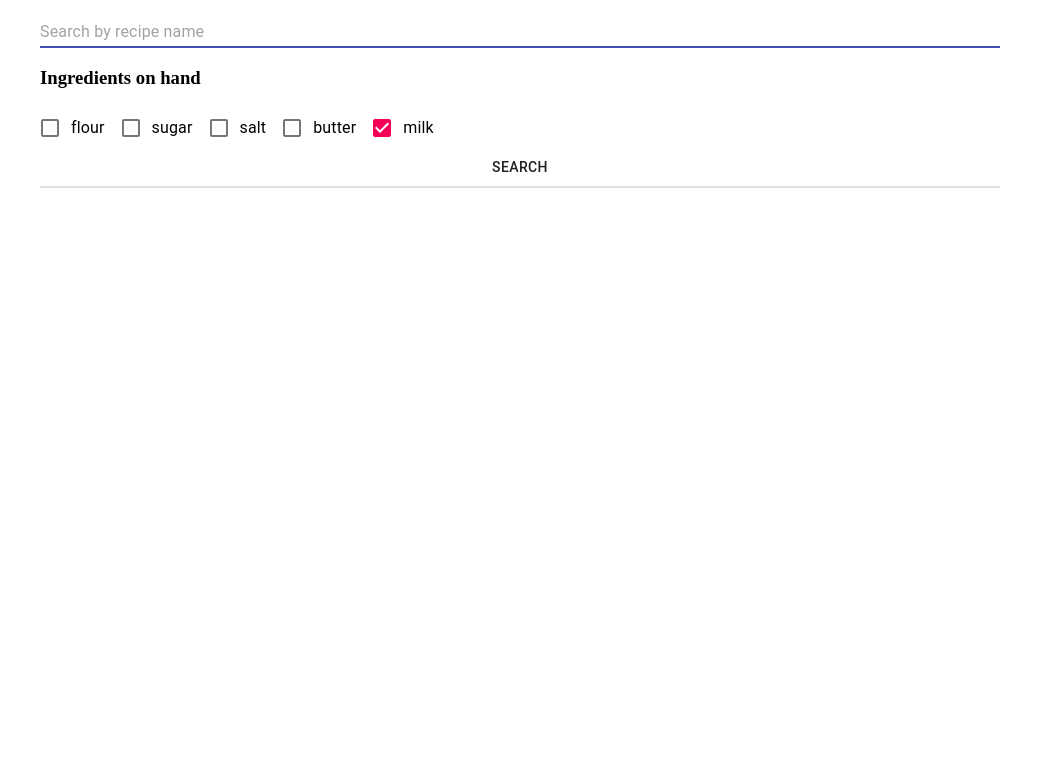
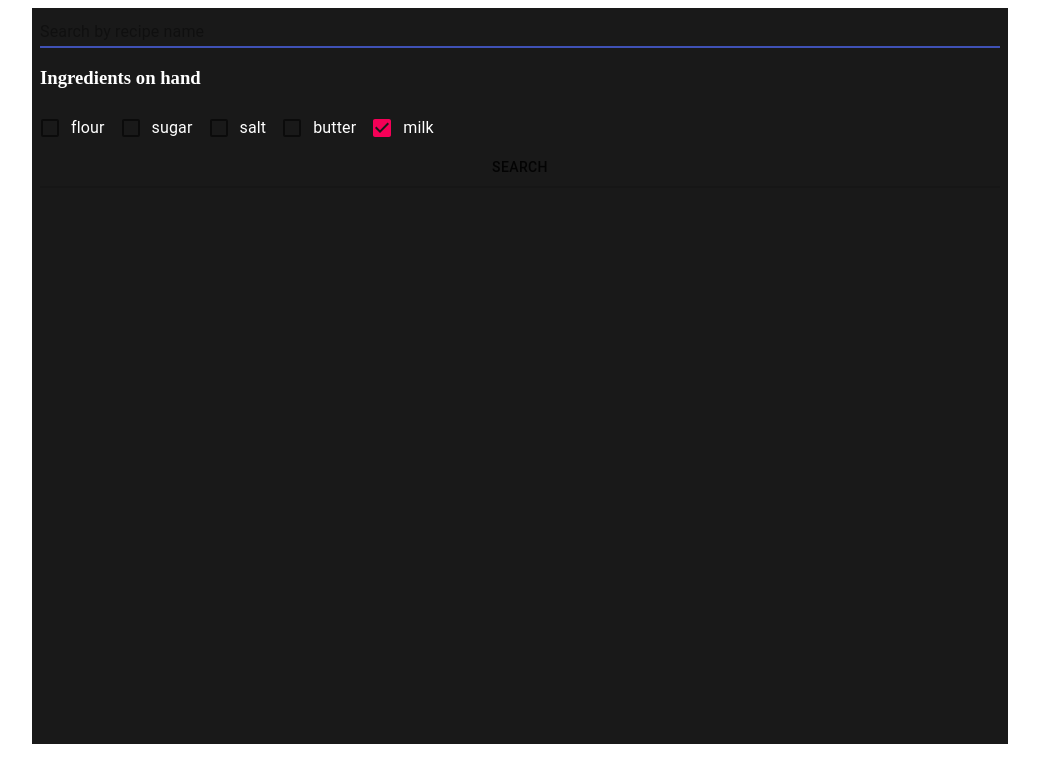
Before and after one commit to dskaiser82/zl-th, a React app in the folder frontend/: page / in a window 1280 px wide. Shown: the top 782 px of the page, without its empty margins (120-1159 px from the left). Built offline with nearby package versions, Linux system fonts and the light colour scheme.

Commit message:
add theme provider

```diff
--- a/frontend/src/Containers/Page/index.tsx
+++ b/frontend/src/Containers/Page/index.tsx
@@ -1,10 +1,26 @@
 import React from "react"
+import { ThemeProvider } from "styled-components"
 import "../../root.css"
 import { Main } from "./styles"
 
 type PageProps = {
   children: JSX.Element | JSX.Element[]
 }
+
+const light = {
+  foreground: "var(--grayscale-charcoal)",
+  background: "var(--grayscale-white)",
+}
+
+const dark = {
+  foreground: "var(--grayscale-white)",
+  background: "var(--grayscale-charcoal)",
+}
+
 export const Page = (props: PageProps) => {
-  return <Main>{props.children}</Main>
+  return (
+    <ThemeProvider theme={dark}>
+      <Main>{props.children}</Main>
+    </ThemeProvider>
+  )
 }
--- a/frontend/src/Containers/Page/styles.ts
+++ b/frontend/src/Containers/Page/styles.ts
@@ -7,4 +7,6 @@ export const Main = styled.main`
   flex-flow: column;
   margin: auto;
   padding: 8px;
+  background-color: ${(props) => props.theme.background};
+  color: ${(props) => props.theme.foreground};
 `
```
